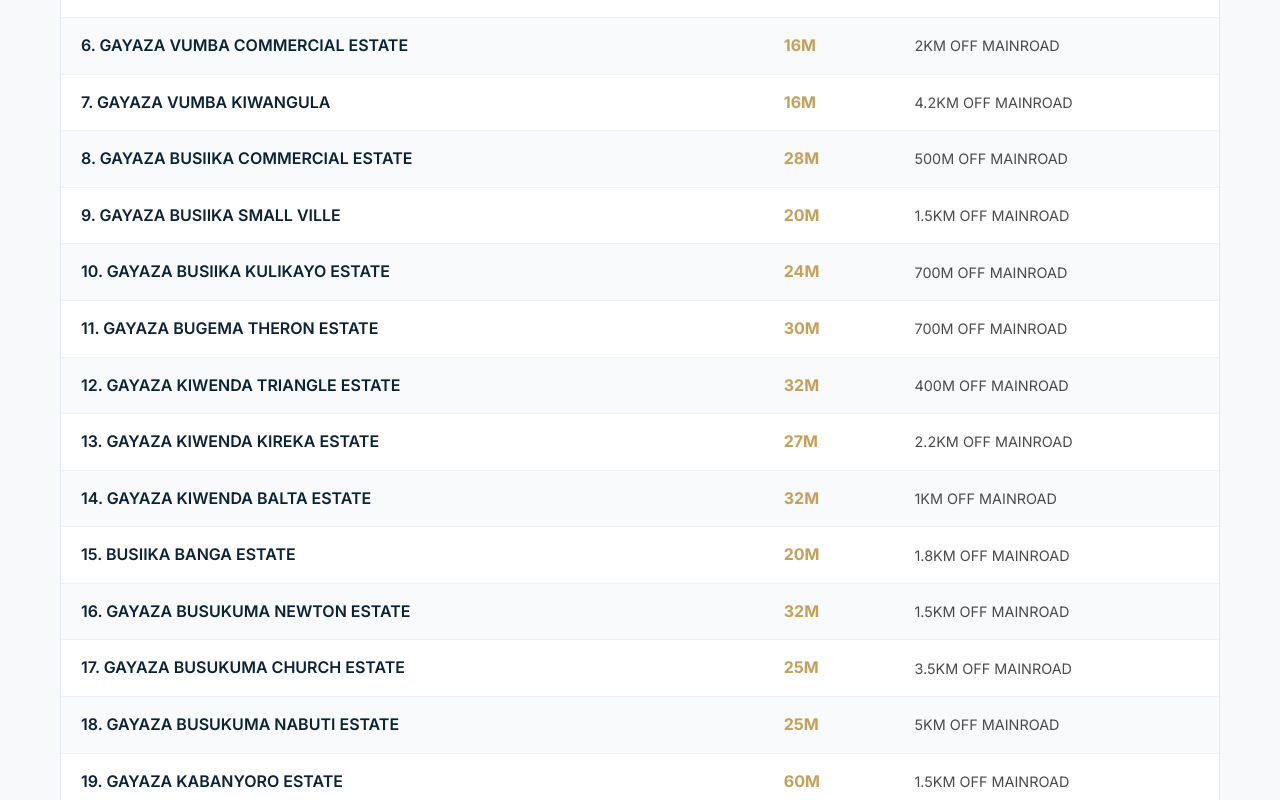
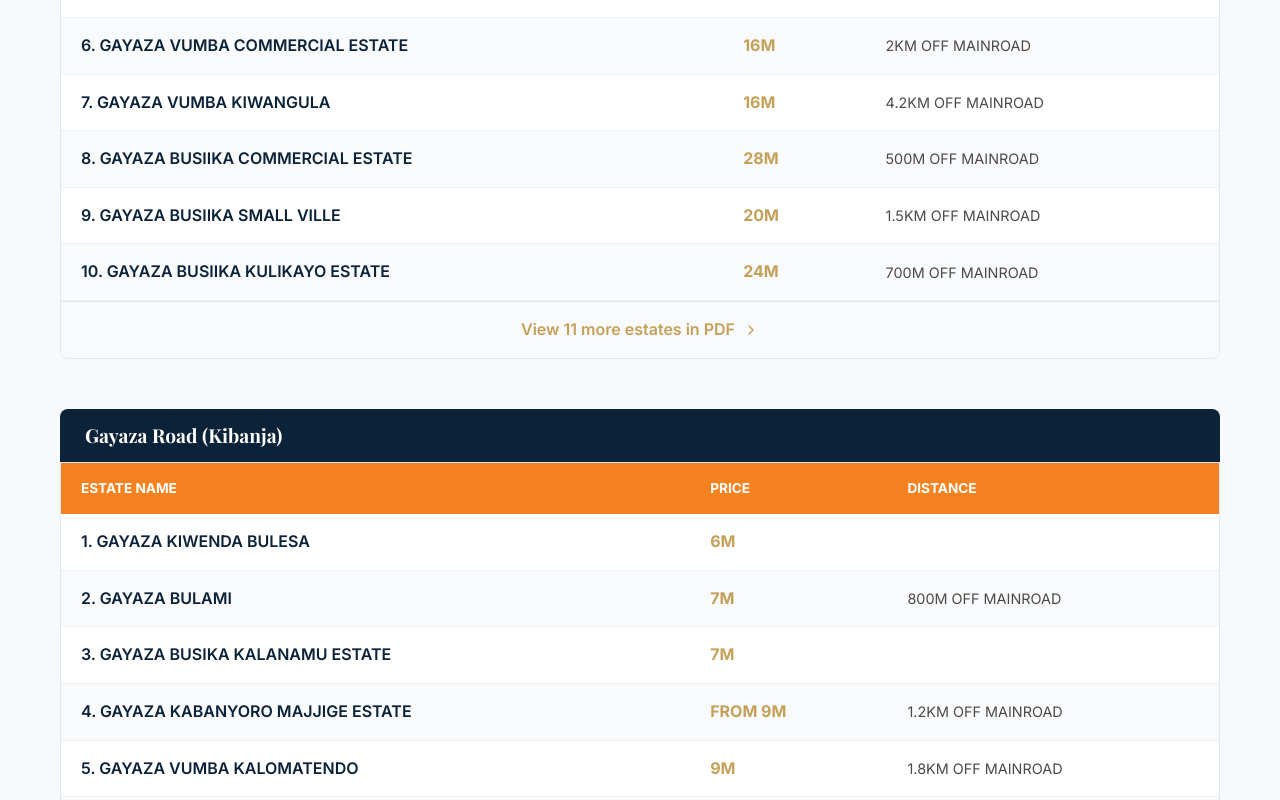
Before and after one commit to conanlevi0-oss/excellent-spirit-prop, a React (Vite) app: page /properties in a window 1280 px wide. Shown: the part 1860-2660 px from the top of the page. Built offline with nearby package versions, Linux system fonts and the light colour scheme.

Commit message:
Optimize property listings: limit to 10 per category and add 'View more in PDF' links

```diff
--- a/src/pages/Properties.jsx
+++ b/src/pages/Properties.jsx
@@ -100,7 +100,7 @@ const Properties = () => {
                       </tr>
                     </thead>
                     <tbody>
-                      {estates.map((estate, i) => {
+                      {estates.slice(0, 10).map((estate, i) => {
                         // Helper to calculate deposit if not present
                         const calculateDeposit = (priceStr) => {
                           if (estate.deposit) return estate.deposit;
@@ -127,6 +127,13 @@ const Properties = () => {
                       })}
                     </tbody>
                   </table>
+                  {estates.length > 10 && (
+                    <div style={{ padding: '15px 20px', background: '#f8fafc', textAlign: 'center', borderTop: '1px solid var(--border-color)' }}>
+                      <a href="/exc.pdf" target="_blank" rel="noopener noreferrer" style={{ color: 'var(--accent-gold)', fontWeight: '600', textDecoration: 'none', display: 'flex', alignItems: 'center', justifyContent: 'center', gap: '8px' }}>
+                        View {estates.length - 10} more estates in PDF <ChevronDown size={16} style={{ transform: 'rotate(-90deg)' }} />
+                      </a>
+                    </div>
+                  )}
                 </div>
               </div>
             ))}
```
